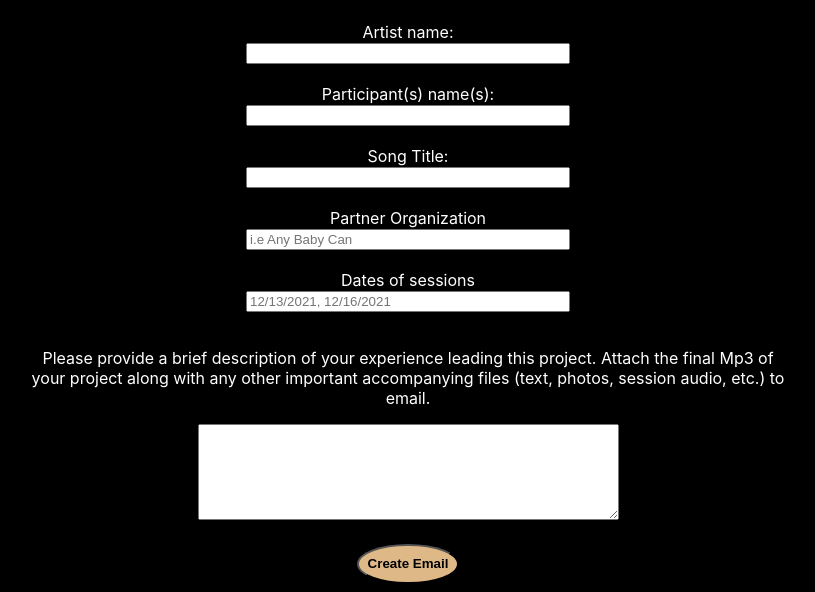
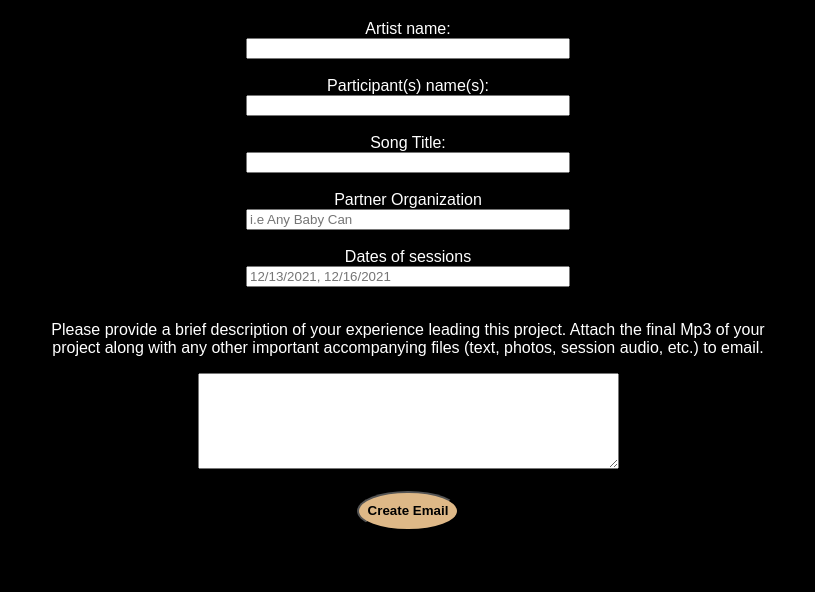
Before and after one commit to itsclairehi/artist-wrap, a plain HTML site: page index.html in a window 1280 px wide. Shown: the part 255-847 px from the top of the page, without its empty margins (232-1047 px from the left). After the commit the page ends 800 px from the top, so only its background shows below. Drawn offline with Linux system fonts and the light colour scheme.

Commit message:
changed font family

```diff
--- a/assets/styles.css
+++ b/assets/styles.css
@@ -2,8 +2,8 @@ body {
     background-color: black;
     text-align: center;
     color: white;
-    /* font-family: Arial, Helvetica, sans-serif; */
-    font-family:-apple-system, BlinkMacSystemFont, 'Segoe UI', Roboto, Oxygen, Ubuntu, Cantarell, 'Open Sans', 'Helvetica Neue', sans-serif
+    font-family: Arial, Helvetica, sans-serif;
+
 }
 
 h1{
```
